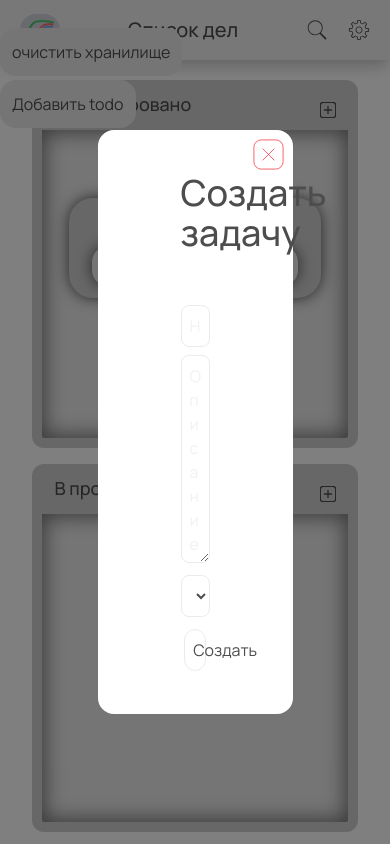
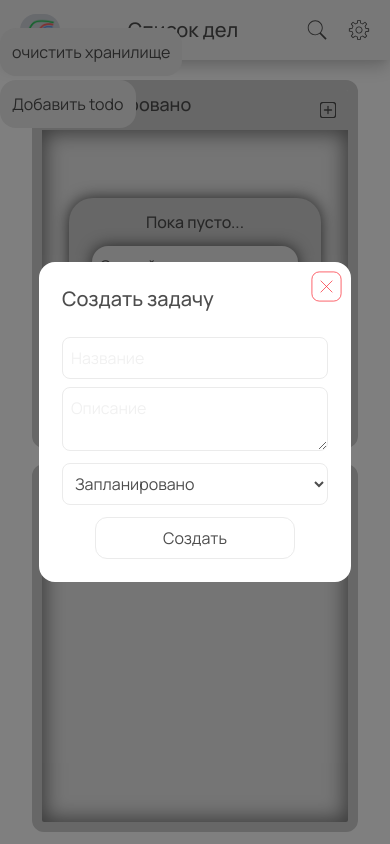
Before and after one commit to The-Best-Frontend-Developer/todoshka, a React (Vite) app: page / in a window 390 px wide. Both pictures are taken after a click on the button 327 px from the left and 110 px from the top of the page. Shown: the top 844 px of the page. Built offline with nearby package versions, Linux system fonts and the light colour scheme.

Commit message:
Адаптив модалок

```diff
--- a/src/HomePage/TodoItem.tsx
+++ b/src/HomePage/TodoItem.tsx
@@ -125,7 +125,7 @@ const TodoItem = ({el, status, isOverlay, firstIndex, setFirstIndex}: Props) =>
 
     return (
         <div
-             className={`px-4 py-1.5 sm:py-2.5 min-h-23 sm:min-h-30 2xl:min-h-35
+             className={`px-4 py-1.5 sm:py-2.5 min-h-23 sm:min-h-30 2xl:min-h-35 touch-none
                 ${el.selected ? 'relative before:content-[\'\'] before:absolute ' +
                  'before:left-0 before:top-0 before:w-full before:h-full ' +
                  'before:bg-blue-400 before:opacity-20 before:z-50 before:pointer-events-none' : ''}`}
--- a/src/MyModal/ChangeModal.tsx
+++ b/src/MyModal/ChangeModal.tsx
@@ -31,7 +31,7 @@ const ChangeModal = ({errors, setErrors}: {errors: string | null, setErrors: Rea
 
     return (
         <form className="flex flex-col gap-3">
-            <h2 className="text-4xl">Изменить задачу</h2>
+            <h2 className="text-xl sm:text-2xl md:text-4xl">Изменить задачу</h2>
             <button type="button" className="absolute right-1 top-1 stroke-red-500 hover:stroke-red-400"
                 onClick={() => {dispatch(closeModal()); setErrors(null)}}
             >
@@ -51,7 +51,7 @@ const ChangeModal = ({errors, setErrors}: {errors: string | null, setErrors: Rea
                 </svg>
             </button>
             <input spellCheck={false} required
-                   className="mt-10 relative placeholder:text-main border-1 border-extra rounded-lg p-2 focus:outline-none"
+                   className="mt-3 sm:mt-10 relative placeholder:text-main border-1 border-extra rounded-lg p-2 focus:outline-none"
                    type="text" value={title} onChange={(e) => setTitle(e.target.value)} onBlur={validation}
                    placeholder="Название"
             />
@@ -74,7 +74,7 @@ const ChangeModal = ({errors, setErrors}: {errors: string | null, setErrors: Rea
                 <option value="done">Выполнено</option>
             </select>
             <button
-                className="border-1 p-2 bg-extra focus:outline-none rounded-xl w-3/4 mx-auto border-text hover:bg-hover"
+                className="border-1 p-2 bg-extra focus:outline-none rounded-xl w-full md:w-3/4 mx-auto border-text hover:bg-hover"
                 type="submit"
                 onClick={(e) => {
                     e.preventDefault();
@@ -90,7 +90,7 @@ const ChangeModal = ({errors, setErrors}: {errors: string | null, setErrors: Rea
                 Подтвердить изменения
             </button>
             <button
-                className="border-1 p-2 bg-extra !text-red-700 hover:bg-red-500 hover:!text-white focus:outline-none rounded-xl w-3/4 mx-auto border-red-500"
+                className="border-1 p-2 bg-extra !text-red-700 hover:bg-red-500 hover:!text-white focus:outline-none rounded-xl w-full md:w-3/4 mx-auto border-red-500"
                 type="button"
                 onClick={() => {
                     dispatch(deleteTodo({id: currentTodo.id, status: currentTodo.status}));
--- a/src/MyModal/CreateModal.tsx
+++ b/src/MyModal/CreateModal.tsx
@@ -57,7 +57,7 @@ const CreateModal = ({status, errors, setErrors}: { status?: Status, errors: str
 
     return (
         <form className="flex flex-col gap-3" ref={formRef}>
-            <h2 className="text-4xl">Создать задачу</h2>
+            <h2 className="text-xl sm:text-2xl md:text-4xl">Создать задачу</h2>
             <button type="button" className="absolute right-1 top-1 stroke-red-500 hover:stroke-red-400"
                     onClick={() => {dispatch(closeModal()); setErrors(null)}}
             >
@@ -78,7 +78,7 @@ const CreateModal = ({status, errors, setErrors}: { status?: Status, errors: str
             </button>
             <input spellCheck={false} required
                    onKeyDown={(e) => handleKeyDown(e)}
-                   className="mt-10 relative placeholder:text-main border-1 border-extra rounded-lg p-2 focus:outline-none"
+                   className="mt-3 sm:mt-10 relative placeholder:text-main border-1 border-extra rounded-lg p-2 focus:outline-none"
                    type="text" value={title}
                    onChange={(e) => setTitle(e.target.value)}
                    onBlur={validation}
--- a/src/MyModal/MyModal.tsx
+++ b/src/MyModal/MyModal.tsx
@@ -14,7 +14,7 @@ const MyModal = () => {
         (<div className={`flex justify-center items-center fixed inset-0 bg-text ${darkTheme ? 'darkmodal' : 'modal'} z-50`}
             onClick={() => dispatch(closeModal())}
         >
-            <div className="relative bg-second w-[50vw] px-20 py-10 rounded-2xl border-3 border-solid border-opposite" onClick={(e) => e.stopPropagation()}>
+            <div className="relative bg-second w-[80vw] lg:w-[50vw] px-5 sm:px-10 md:px-20 py-5 md:py-10 rounded-2xl border-3 border-solid border-opposite" onClick={(e) => e.stopPropagation()}>
                 {modal.createModal && <CreateModal status={modal.status} errors={errors} setErrors={setErrors}/>}
                 {modal.changeModal && <ChangeModal errors={errors} setErrors={setErrors}/>}
             </div>
```
